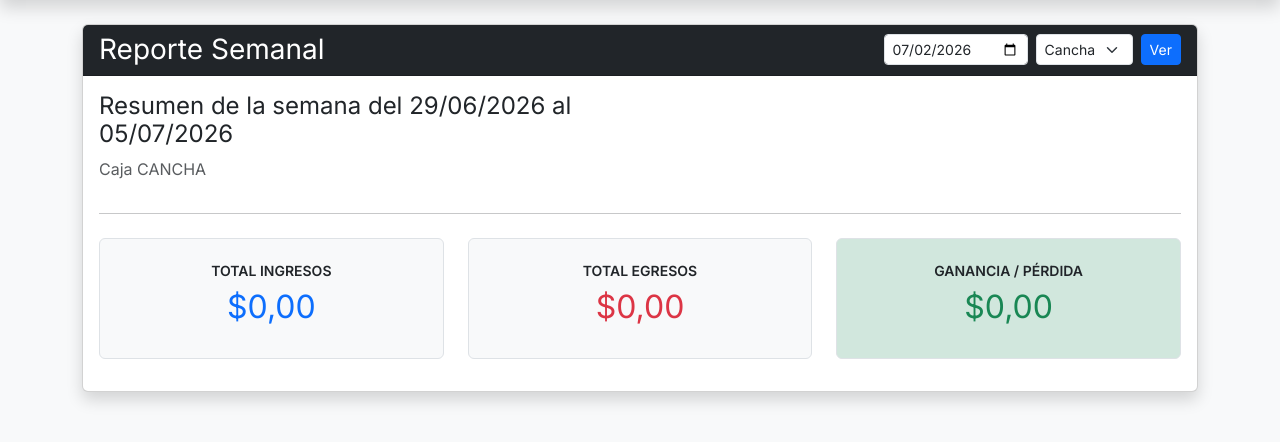
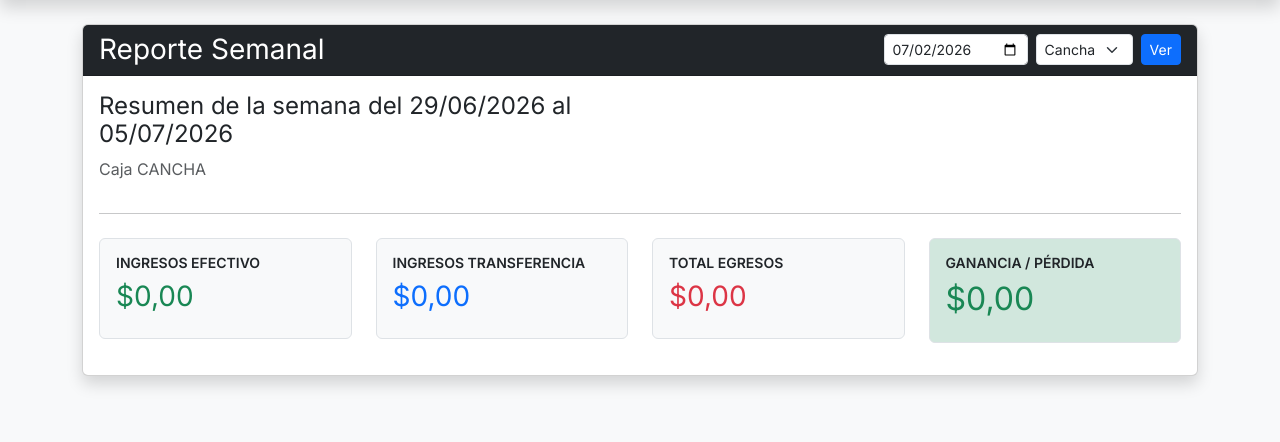
Before and after one commit to fedeminola/Doble5, a Django app: page /reportes/semanal/ in a window 1280 px wide. Shown: the part 56-498 px from the top of the page. Run offline with Django 5.2, Linux system fonts and the light colour scheme; the visitor is signed in with stand-in values (Sample User, id 1); data that the repository does not hold is empty.

Commit message:
feat: Add white-labeling and enhance weekly report income breakdown
This commit introduces two main features: the ability to customize the establishment's name via an environment variable and an improved income breakdown in the weekly report.

**White-Labeling:**
-   A new `NOMBRE_ESTABLECIMIENTO` setting, configurable via an environment variable, is introduced in `settings.py` to allow for easy branding. It defaults to 'Doble5'.
-   A context processor (`core/context_processors.py`) has been created to make this variable available in all templates.
-   The application's base template, report titles, and navbar now display the custom name from `NOMBRE_ESTABLECIMIENTO` instead of a hardcoded value.
-   The admin site title (`UNFOLD`) is also updated to use this new setting.

**Reporting Enhancements:**
-   **`reporte_semanal`**: The weekly report view and template have been updated to provide a more detailed income summary.
    -   The view (`core/views.py`) now queries and calculates income separately for cash (`efectivo`) and bank transfer (`banco`).
    -   The template (`core/templates/core/reporte_semanal.html`) now displays "Ingresos Efectivo" and "Ingresos Transferencia" in separate cards, replacing the single "Total Ingresos" card.
-   **`reporte_mensual`**: The label "Ingresos Banco" has been changed to "Ingresos Transferencia" for consistency.

```diff
--- a/Doble5/settings.py
+++ b/Doble5/settings.py
@@ -37,6 +37,9 @@ ALLOWED_HOSTS = os.environ.get('ALLOWED_HOSTS', '*').split(',')
 CSRF_TRUSTED_ORIGINS_STRING = os.environ.get('CSRF_TRUSTED_ORIGINS', 'http://localhost:8000,http://127.0.0.1:8000')
 CSRF_TRUSTED_ORIGINS = CSRF_TRUSTED_ORIGINS_STRING.split(',') if CSRF_TRUSTED_ORIGINS_STRING else []
 
+# White-label setting
+NOMBRE_ESTABLECIMIENTO = os.environ.get('NOMBRE_ESTABLECIMIENTO', 'Doble5')
+
 
 # Application definition
 
@@ -74,6 +77,7 @@ TEMPLATES = [
                 'django.template.context_processors.request',
                 'django.contrib.auth.context_processors.auth',
                 'django.contrib.messages.context_processors.messages',
+                'core.context_processors.nombre_establecimiento_processor',
             ],
         },
     },
@@ -150,7 +154,7 @@ LOGOUT_REDIRECT_URL = 'admin:login'
 
 # Unfold theme settings
 UNFOLD = {
-    "SITE_TITLE": "Doble5 Admin",
+    "SITE_TITLE": f"{NOMBRE_ESTABLECIMIENTO} Admin",
     "SIDEBAR": {
         "show_search": True,
         "navigation": [
--- /dev/null
+++ b/core/context_processors.py
@@ -0,0 +1,7 @@
+from django.conf import settings
+
+def nombre_establecimiento_processor(request):
+    """
+    Añade la variable NOMBRE_ESTABLECIMIENTO al contexto de todas las plantillas.
+    """
+    return {'NOMBRE_ESTABLECIMIENTO': settings.NOMBRE_ESTABLECIMIENTO}
--- a/core/templates/core/base.html
+++ b/core/templates/core/base.html
@@ -4,7 +4,7 @@
 <head>
     <meta charset="UTF-8">
     <meta name="viewport" content="width=device-width, initial-scale=1.0">
-    <title>{% block title %}Doble5 - Gestión{% endblock %}</title>
+    <title>{% block title %}{{ NOMBRE_ESTABLECIMIENTO }} - Gestión{% endblock %}</title>
     <!-- Bootstrap 5 CSS -->
     <link href="https://cdn.jsdelivr.net/npm/bootstrap@5.3.0/dist/css/bootstrap.min.css" rel="stylesheet">
     <!-- Google Fonts -->
@@ -23,7 +23,7 @@
 <body>
     <nav class="navbar navbar-expand-lg navbar-dark bg-dark mb-4 shadow">
         <div class="container-fluid">
-            <a class="navbar-brand" href="{% url 'turno_grid' %}">Doble5</a>
+            <a class="navbar-brand" href="{% url 'turno_grid' %}">{{ NOMBRE_ESTABLECIMIENTO }}</a>
             <button class="navbar-toggler" type="button" data-bs-toggle="collapse" data-bs-target="#navbarNav">
                 <span class="navbar-toggler-icon"></span>
             </button>
--- a/core/templates/core/reporte_diario.html
+++ b/core/templates/core/reporte_diario.html
@@ -1,7 +1,7 @@
 {% extends "core/base.html" %}
 {% load core_extras %}
 
-{% block title %}Reporte Diario - Doble5{% endblock %}
+{% block title %}Reporte Diario - {{ NOMBRE_ESTABLECIMIENTO }}{% endblock %}
 
 {% block content %}
 <div class="container mt-4">
--- a/core/templates/core/reporte_mensual.html
+++ b/core/templates/core/reporte_mensual.html
@@ -1,7 +1,7 @@
 {% extends "core/base.html" %}
 {% load core_extras %}
 
-{% block title %}Reporte Mensual - Doble5{% endblock %}
+{% block title %}Reporte Mensual - {{ NOMBRE_ESTABLECIMIENTO }}{% endblock %}
 
 {% block content %}
 <div class="container mt-4">
@@ -49,7 +49,7 @@
                 </div>
                 <div class="col-md-3 mb-3">
                     <div class="p-3 border rounded bg-light">
-                        <h6 class="text-uppercase small fw-bold">Ingresos Banco</h6>
+                        <h6 class="text-uppercase small fw-bold">Ingresos Transferencia</h6>
                         <h3 class="text-primary">${{ ingresos_banco|human_decimal }}</h3>
                     </div>
                 </div>
--- a/core/templates/core/reporte_semanal.html
+++ b/core/templates/core/reporte_semanal.html
@@ -1,7 +1,7 @@
 {% extends "core/base.html" %}
 {% load core_extras %}
 
-{% block title %}Reporte Semanal - Doble5{% endblock %}
+{% block title %}Reporte Semanal - {{ NOMBRE_ESTABLECIMIENTO }}{% endblock %}
 
 {% block content %}
 <div class="container mt-4">
@@ -27,20 +27,26 @@
             </div>
             <hr>
             <div class="row mt-4">
-                <div class="col-md-4 mb-3">
-                    <div class="p-4 border rounded bg-light text-center">
-                        <h6 class="text-uppercase small fw-bold">Total Ingresos</h6>
-                        <h2 class="text-primary">${{ total_ingresos|human_decimal }}</h2>
+                <div class="col-md-3 mb-3">
+                    <div class="p-3 border rounded bg-light">
+                        <h6 class="text-uppercase small fw-bold">Ingresos Efectivo</h6>
+                        <h3 class="text-success">${{ ingresos_efectivo|human_decimal }}</h3>
                     </div>
                 </div>
-                <div class="col-md-4 mb-3">
-                    <div class="p-4 border rounded bg-light text-center">
-                        <h6 class="text-uppercase small fw-bold">Total Egresos</h6>
-                        <h2 class="text-danger">${{ total_egresos|human_decimal }}</h2>
+                <div class="col-md-3 mb-3">
+                    <div class="p-3 border rounded bg-light">
+                        <h6 class="text-uppercase small fw-bold">Ingresos Transferencia</h6>
+                        <h3 class="text-primary">${{ ingresos_banco|human_decimal }}</h3>
                     </div>
                 </div>
-                <div class="col-md-4 mb-3">
-                    <div class="p-4 border rounded {% if ganancia >= 0 %}bg-success-subtle{% else %}bg-danger-subtle{% endif %} text-center">
+                <div class="col-md-3 mb-3">
+                    <div class="p-3 border rounded bg-light">
+                        <h6 class="text-uppercase small fw-bold">Total Egresos</h6>
+                        <h3 class="text-danger">${{ total_egresos|human_decimal }}</h3>
+                    </div>
+                </div>
+                <div class="col-md-3 mb-3">
+                    <div class="p-3 border rounded {% if ganancia >= 0 %}bg-success-subtle{% else %}bg-danger-subtle{% endif %}">
                         <h6 class="text-uppercase small fw-bold">Ganancia / Pérdida</h6>
                         <h2 class="{% if ganancia >= 0 %}text-success{% else %}text-danger{% endif %}">${{ ganancia|human_decimal }}</h2>
                     </div>
--- a/core/views.py
+++ b/core/views.py
@@ -214,17 +214,16 @@ def reporte_semanal(request):
     start_week = selected_date - timedelta(days=selected_date.weekday())
     end_week = start_week + timedelta(days=6)
 
-    total_ingresos = MovimientoCaja.objects.filter(
+    base_query = MovimientoCaja.objects.filter(
         caja__fecha__range=[start_week, end_week],
-        caja__tipo=tipo_caja,
-        tipo='ingreso'
-    ).aggregate(total=Sum('monto'))['total'] or Decimal('0.00')
+        caja__tipo=tipo_caja
+    )
 
-    total_egresos = MovimientoCaja.objects.filter(
-        caja__fecha__range=[start_week, end_week],
-        caja__tipo=tipo_caja,
-        tipo='egreso'
-    ).aggregate(total=Sum('monto'))['total'] or Decimal('0.00')
+    ingresos_efectivo = base_query.filter(tipo='ingreso', metodo_pago='efectivo').aggregate(total=Sum('monto'))['total'] or Decimal('0.00')
+    ingresos_banco = base_query.filter(tipo='ingreso', metodo_pago='banco').aggregate(total=Sum('monto'))['total'] or Decimal('0.00')
+    total_ingresos = ingresos_efectivo + ingresos_banco
+
+    total_egresos = base_query.filter(tipo='egreso').aggregate(total=Sum('monto'))['total'] or Decimal('0.00')
 
     ganancia = total_ingresos - total_egresos
 
@@ -232,6 +231,8 @@ def reporte_semanal(request):
         'selected_date_str': selected_date.strftime('%Y-%m-%d'),
         'start_week': start_week,
         'end_week': end_week,
+        'ingresos_efectivo': ingresos_efectivo,
+        'ingresos_banco': ingresos_banco,
         'total_ingresos': total_ingresos,
         'total_egresos': total_egresos,
         'ganancia': ganancia,
```
